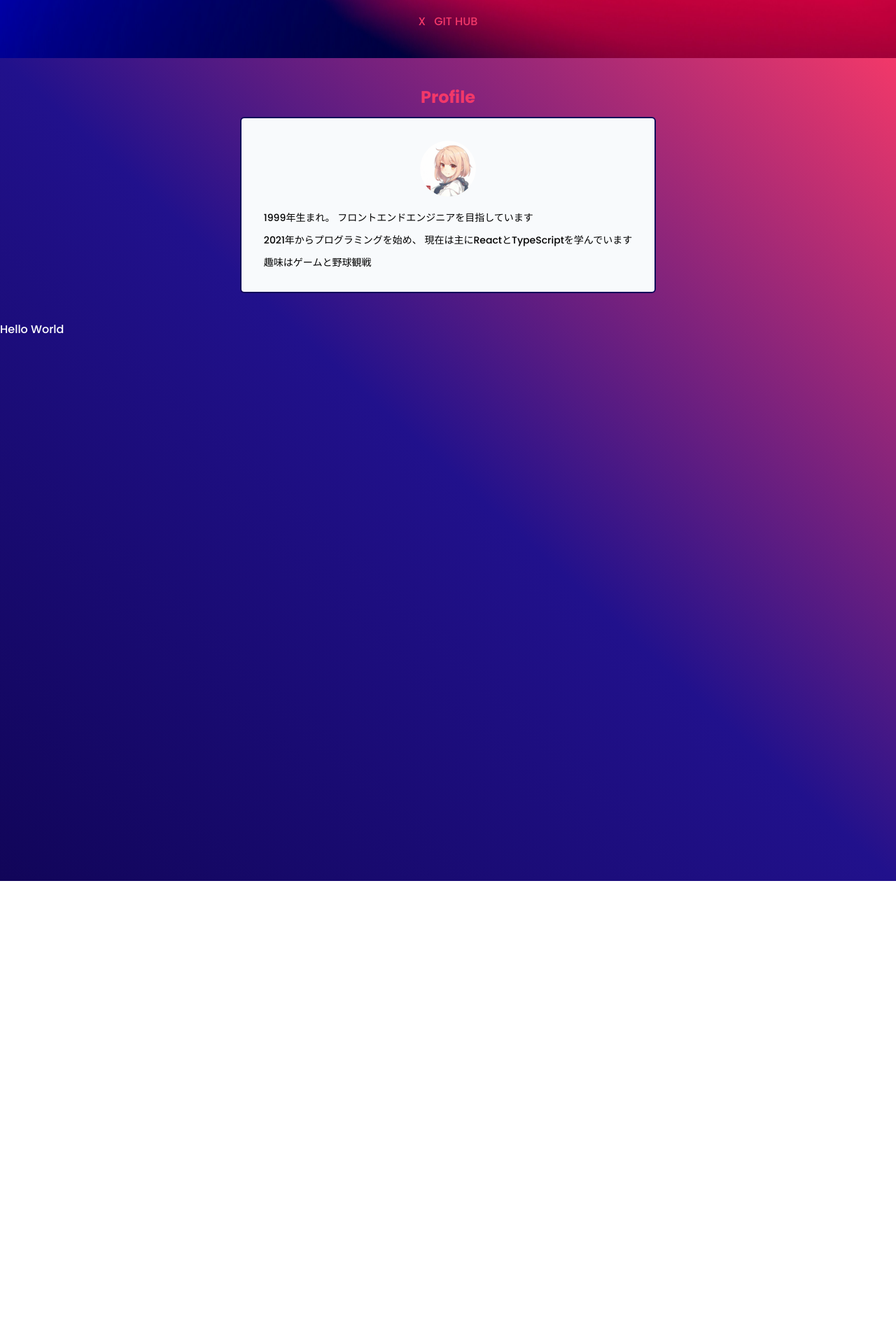
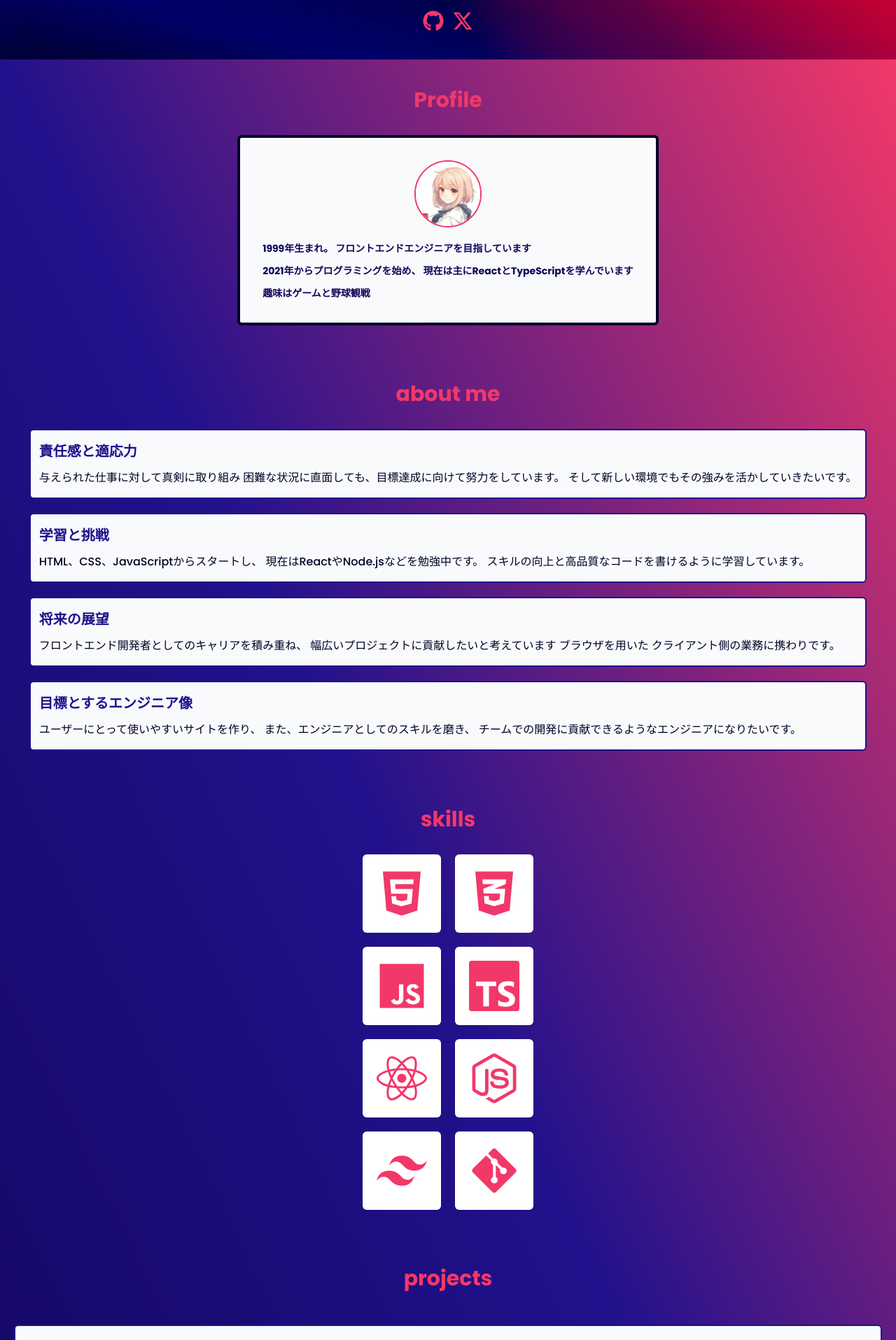
Before and after one commit to HN6039940/My-portfolio, a React (Vite) app: page / in a window 1280 px wide. Shown: the part 445-2360 px from the top of the page at 70% size. Before the commit the page ends 1704 px from the top, so only its background shows below. Built offline with nearby package versions, Linux system fonts and the light colour scheme.

Commit message:
スキル　フッターセクション追加

```diff
--- a/src/App.tsx
+++ b/src/App.tsx
@@ -3,11 +3,15 @@ import "./App.css";
 import Navbar from "./components/NavBar";
 import Hero from "./components/Hero";
 import Profile from "./components/Profile";
+import AboutMe from "./components/AboutMe";
+import Skills from "./components/Skills";
+import Projects from "./components/Projects";
+import Footer from "./components/Footer";
 
 function App() {
   return (
     <>
-      <main className=" font-poppins">
+      <main className=" box-border font-poppins">
         {/* nav */}
         <Navbar />
         {/* hero */}
@@ -15,13 +19,16 @@ function App() {
         <div className=" bg-gradient-to-tr from-secondary via-tertiary to-primary">
           {/* profile */}
           <Profile />
-          {/* about */}
+          {/* aboutMe */}
+          <AboutMe />
+          {/* skills */}
+          <Skills />
           {/* projects */}
-          <div className=" min-h-dvh ">
-            <h1 className=" text-white">Hello World</h1>
-          </div>
+          <Projects />
         </div>
       </main>
+      {/* footer */}
+      <Footer />
     </>
   );
 }
--- /dev/null
+++ b/src/components/AboutMe.tsx
@@ -0,0 +1,59 @@
+import React from "react";
+
+const AboutMe = () => {
+  return (
+    <section className="  min-w-full py-10">
+      {/* aboutme container */}
+      <article className=" container mx-auto grid grid-cols-1 place-items-center gap-8 px-3">
+        {/* aboutme title */}
+        <h2 className=" text-3xl font-bold text-primary"> about me</h2>
+        <div className="py- grid grid-cols-1 place-items-center gap-5 ">
+          {/* grid container */}
+          {/* aboutme content */}
+          <div className="grid w-full grid-cols-1 gap-3 rounded-md border-2 border-tertiary bg-slate-50 px-3 py-4">
+            <h2 className=" text-xl font-bold text-tertiary">責任感と適応力</h2>
+            <div>
+              <p className="  text-quaternary">
+                与えられた仕事に対して真剣に取り組み
+                困難な状況に直面しても、目標達成に向けて努力をしています。
+                そして新しい環境でもその強みを活かしていきたいです。
+              </p>
+            </div>
+          </div>
+          <div className="grid w-full grid-cols-1 gap-3 rounded-md border-2 border-tertiary bg-slate-50 px-3 py-4">
+            <h2 className=" text-xl font-bold text-tertiary">学習と挑戦</h2>
+            <div>
+              <p className="  text-quaternary">
+                HTML、CSS、JavaScriptからスタートし、
+                現在はReactやNode.jsなどを勉強中です。
+                スキルの向上と高品質なコードを書けるように学習しています。
+              </p>
+            </div>
+          </div>
+          <div className="grid w-full grid-cols-1 gap-3 rounded-md border-2 border-tertiary bg-slate-50 px-3 py-4">
+            <h2 className=" text-xl font-bold text-tertiary">将来の展望</h2>
+            <div>
+              <p className="  text-quaternary">
+                フロントエンド開発者としてのキャリアを積み重ね、
+                幅広いプロジェクトに貢献したいと考えています ブラウザを用いた
+                クライアント側の業務に携わりです。
+              </p>
+            </div>
+          </div>
+          <div className="grid w-full grid-cols-1 gap-3 rounded-md border-2 border-tertiary bg-slate-50 px-3 py-4">
+            <h2 className=" text-xl font-bold text-tertiary">
+              目標とするエンジニア像
+            </h2>
+            <p className="  text-quaternary">
+              ユーザーにとって使いやすいサイトを作り、
+              また、エンジニアとしてのスキルを磨き、
+              チームでの開発に貢献できるようなエンジニアになりたいです。
+            </p>
+          </div>
+        </div>
+      </article>
+    </section>
+  );
+};
+
+export default AboutMe;
--- /dev/null
+++ b/src/components/Footer.tsx
@@ -0,0 +1,16 @@
+import React from "react";
+
+const Footer = () => {
+  return (
+    <footer className="box-border min-w-full bg-quaternary py-5 font-poppins">
+      <div className="flex items-center justify-center">
+        <p className=" text-sm text-primary">
+          &copy; 2024 <span className="text-primary">MyPortfolio</span> all
+          rights reserved
+        </p>
+      </div>
+    </footer>
+  );
+};
+
+export default Footer;
--- a/src/components/Hero.tsx
+++ b/src/components/Hero.tsx
@@ -1,18 +1,20 @@
 import MyImage from "../assets/image/MyImage.PNG";
+import { FaGithub } from "react-icons/fa";
+import { FaXTwitter } from "react-icons/fa6";
 
 const Hero = () => {
   return (
-    <section className=" bg-hero-pattern min-w-full overflow-hidden bg-cover">
+    <section className=" min-w-full overflow-hidden bg-hero-pattern bg-cover  lg:bg-left">
       <div className=" mx-auto grid w-11/12 grid-cols-1 place-items-center gap-10 py-10 text-primary ">
         {/* image wrapper */}
-        <article className=" h-40 w-40">
+        <figure className=" h-40 w-40">
+          {/* image */}
           <img
             src={MyImage}
             alt={"MyImage"}
             className=" h-full w-full rounded-[50%] object-cover  object-center"
           />
-          {/* image */}
-        </article>
+        </figure>
         <article>
           <div className=" grid grid-cols-1 place-items-center gap-3">
             {/* intro */}
@@ -29,8 +31,12 @@ const Hero = () => {
 
           {/* sns icon */}
           <div className="flex justify-center gap-3">
-            <p>X</p>
-            <p>GIT HUB</p>
+            <a href="#">
+              <FaGithub className=" text-3xl text-primary"></FaGithub>
+            </a>
+            <a href="#" className=" hover:drop-shadow-2xl">
+              <FaXTwitter className=" stroke-black text-3xl text-primary"></FaXTwitter>
+            </a>
           </div>
         </article>
       </div>
--- a/src/components/Profile.tsx
+++ b/src/components/Profile.tsx
@@ -3,22 +3,22 @@ import MyImage from "../assets/image/MyImage.PNG";
 const Profile = () => {
   return (
     <section className=" min-w-full  py-10">
-      <article className="container mx-auto grid grid-cols-1 place-items-center gap-3 px-3">
-        <h2 className="text-2xl font-bold text-primary">
+      <article className="container mx-auto grid grid-cols-1 place-items-center gap-8 px-3">
+        <h2 className="stroke-slate-950 text-3xl font-bold text-primary">
           <span>Profile</span>
         </h2>
         {/* profile container */}
-        <div className=" grid grid-cols-1 place-items-center gap-5 rounded-md border-2 border-secondary bg-slate-50 p-8">
+        <div className="  grid grid-cols-1 place-items-center gap-5 rounded-md border-4 border-quaternary bg-slate-50 p-8">
           {/* image container */}
-          <div className="size-20">
+          <figure className="size-24">
             {/* image */}
             <img
               src={MyImage}
-              alt=""
-              className=" size-full rounded-[50%] bg-sky-600 object-cover"
+              alt="profile image"
+              className=" size-full rounded-[50%]  border-2 border-primary object-cover"
             />
-          </div>
-          <div className="grid grid-cols-1 place-items-start gap-3 text-sm ">
+          </figure>
+          <div className="grid grid-cols-1 place-items-start gap-3 text-sm font-bold text-secondary ">
             {/* intro container */}
             {/* birthday */}
             {/* now */}
--- /dev/null
+++ b/src/components/Projects.tsx
@@ -0,0 +1,55 @@
+import React from "react";
+import ColorGenerator from "../assets/image/ColorGenerator.png";
+
+const Projects = () => {
+  return (
+    <section className="min-w-full">
+      <article className=" container mx-auto px-3">
+        <div className="grid grid-cols-1 place-items-center gap-8 py-10">
+          {/* project title */}
+          <h2 className=" text-3xl font-bold text-primary">projects</h2>
+          {/* projects grid container */}
+          <div className="grid grid-cols-1 place-items-center gap-3 px-2 py-4">
+            {/* project container */}
+            <div className="grid w-full grid-cols-1 gap-3 rounded-md border-2 border-tertiary bg-slate-50 px-3 py-4">
+              {/* project img */}
+              <div className="h-full w-full">
+                <img
+                  src={ColorGenerator}
+                  alt="project"
+                  className=" h-full w-full rounded-md object-cover"
+                />
+              </div>
+              {/* project name */}
+              <h2 className=" text-xl font-bold text-tertiary">
+                Color Generator
+              </h2>
+              {/* project description */}
+              <p className="  text-quaternary">
+                A simple color generator that generates random colors.
+              </p>
+              <div className="flex items-center justify-center gap-3">
+                {/* project site link */}
+                <a
+                  href="#"
+                  className=" inline-block  cursor-pointer rounded-sm bg-primary px-6 py-2 uppercase tracking-widest text-slate-50 no-underline"
+                >
+                  site
+                </a>
+                {/* project github link */}
+                <a
+                  href="#"
+                  className=" inline-block cursor-pointer rounded-sm border-2 border-secondary bg-slate-50 px-6 py-2 uppercase tracking-widest text-primary no-underline"
+                >
+                  Github
+                </a>
+              </div>
+            </div>
+          </div>
+        </div>
+      </article>
+    </section>
+  );
+};
+
+export default Projects;
--- /dev/null
+++ b/src/components/Skills.tsx
@@ -0,0 +1,61 @@
+import { FaHtml5 } from "react-icons/fa";
+import { FaCss3Alt } from "react-icons/fa";
+import { IoLogoJavascript } from "react-icons/io5";
+import { SiTypescript } from "react-icons/si";
+import { FaReact } from "react-icons/fa";
+import { FaNodeJs } from "react-icons/fa6";
+import { SiTailwindcss } from "react-icons/si";
+import { FaGitAlt } from "react-icons/fa6";
+
+const Skills = () => {
+  return (
+    <section className=" min-w-full">
+      {/* skills container */}
+      <article className=" container mx-auto px-3">
+        {/* icon container */}
+        <div className="grid grid-cols-1 place-items-center gap-8 py-10">
+          {/* skills title */}
+          <h2 className=" text-3xl font-bold text-primary">skills</h2>
+          {/* skills content */}
+          <div className="grid grid-cols-2 gap-5">
+            {/* skill */}
+            <div className="flex flex-col items-center rounded-md bg-white p-5">
+              <FaHtml5 className=" text-7xl text-primary" />
+            </div>
+            {/* skill */}
+            <div className="relative flex flex-col items-center rounded-md bg-white p-5">
+              <FaCss3Alt className=" text-7xl text-primary" />
+              {/* <span className=" absolute inset-0 size-full rotate-45 bg-black"></span> */}
+            </div>
+            {/* skill */}
+            <div className="flex flex-col items-center rounded-md bg-white p-5">
+              <IoLogoJavascript className=" text-7xl text-primary" />
+            </div>
+            {/* skill */}
+            <div className="flex flex-col items-center rounded-md bg-white p-5">
+              <SiTypescript className=" text-7xl text-primary" />
+            </div>
+            {/* skill */}
+            <div className="flex flex-col items-center rounded-md bg-white p-5">
+              <FaReact className=" text-7xl text-primary" />
+            </div>
+            {/* skill */}
+            <div className="flex flex-col items-center rounded-md bg-white p-5">
+              <FaNodeJs className=" text-7xl text-primary" />
+            </div>
+            {/* skill */}
+            <div className="flex flex-col items-center rounded-md bg-white p-5">
+              <SiTailwindcss className=" text-7xl text-primary" />
+            </div>
+            {/* skill */}
+            <div className="flex flex-col items-center rounded-md bg-white p-5">
+              <FaGitAlt className=" text-7xl text-primary" />
+            </div>
+          </div>
+        </div>
+      </article>
+    </section>
+  );
+};
+
+export default Skills;
--- /dev/null
+++ b/src/components/nav/Hamburger.tsx
@@ -0,0 +1,27 @@
+import { ComponentPropsWithoutRef } from "react";
+type HamburgerProps = ComponentPropsWithoutRef<"nav">;
+
+const Hamburger = (props: HamburgerProps) => {
+  return (
+    <nav
+      className={`${props.className}  absolute right-0  top-0 grid  min-h-dvh min-w-full cursor-pointer grid-cols-3 grid-rows-2 gap-2 rounded-md bg-secondary p-2 `}
+    >
+      <div className="  col-end-4 flex flex-col items-center justify-start gap-1.5 justify-self-end pt-2.5 ">
+        <div className="h-1 w-8 rounded-md bg-white"></div>
+        <div className="h-1 w-8 rounded-md bg-white"></div>
+        <div className="h-1 w-8 rounded-md bg-white"></div>
+      </div>
+      <div className=" col-start-2 row-span-2 row-start-1 flex flex-col items-center justify-center">
+        <ul className=" space-y-5 text-2xl text-primary">
+          <li>home</li>
+          <li>projec</li>
+          <li>a</li>
+          <li>a</li>
+          <li>a</li>
+        </ul>
+      </div>
+    </nav>
+  );
+};
+
+export default Hamburger;
```
Also changed, not shown: src/components/NavBar.tsx (+6 -7 lines), src/assets/image/ColorGenerator.png (added), src/assets/image/MixMaster.png (added).
